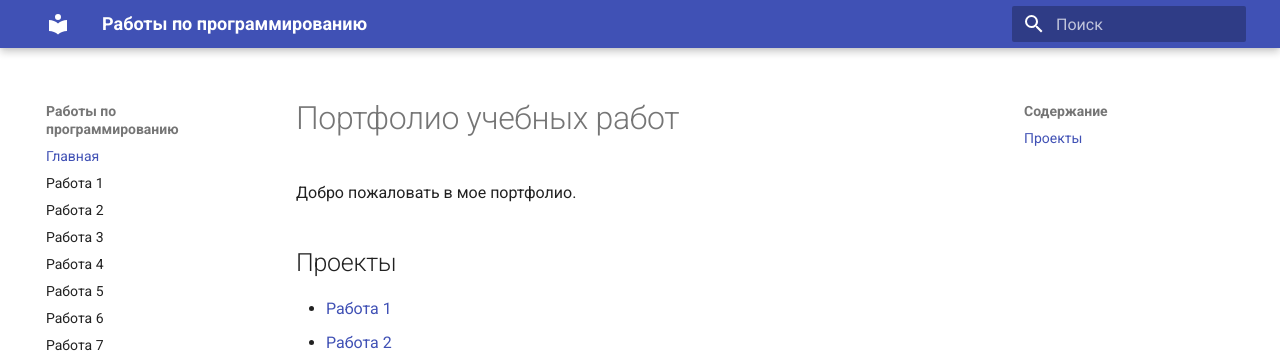
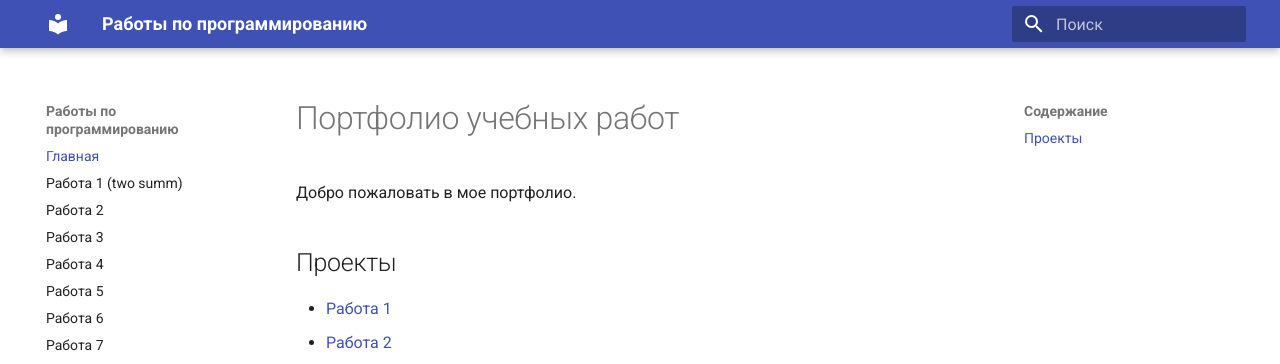
Before and after one commit to Artomaniia/programming_portfolio_site, an MkDocs documentation site: the page built from docs/index.md, in a window 1280 px wide. Shown: the top 364 px of the page. Built offline with MkDocs 1.6.1 and Material for MkDocs 9.7.7, drawn with Linux system fonts in a browser that asks for light colours.

Commit message:
Update mkdocs.yml

```diff
--- a/mkdocs.yml
+++ b/mkdocs.yml
@@ -7,7 +7,7 @@ theme:
 
 nav:
   - Главная: index.md
-  - Работа 1: work1.md
+  - Работа 1 (two summ): work1.md
   - Работа 2: work2.md
   - Работа 3: work3.md
   - Работа 4: work4.md
```
